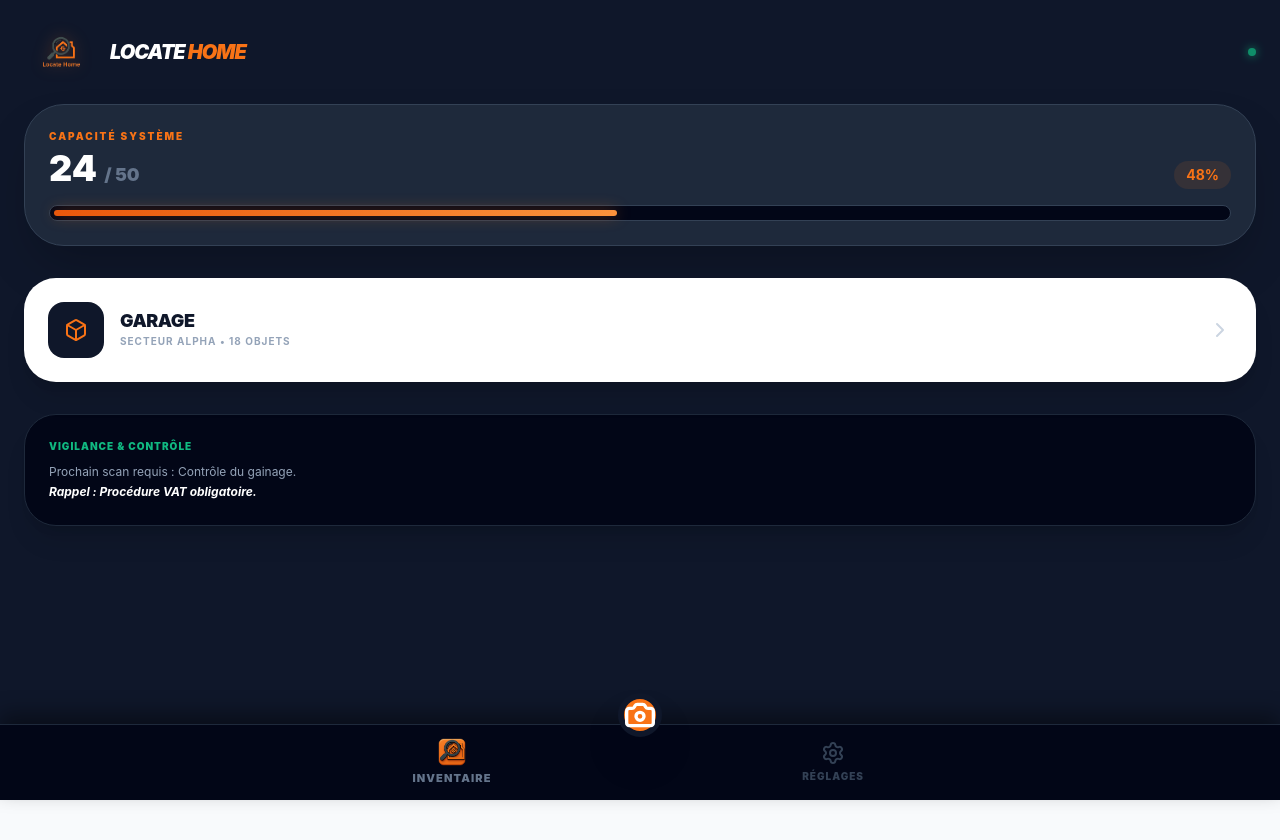
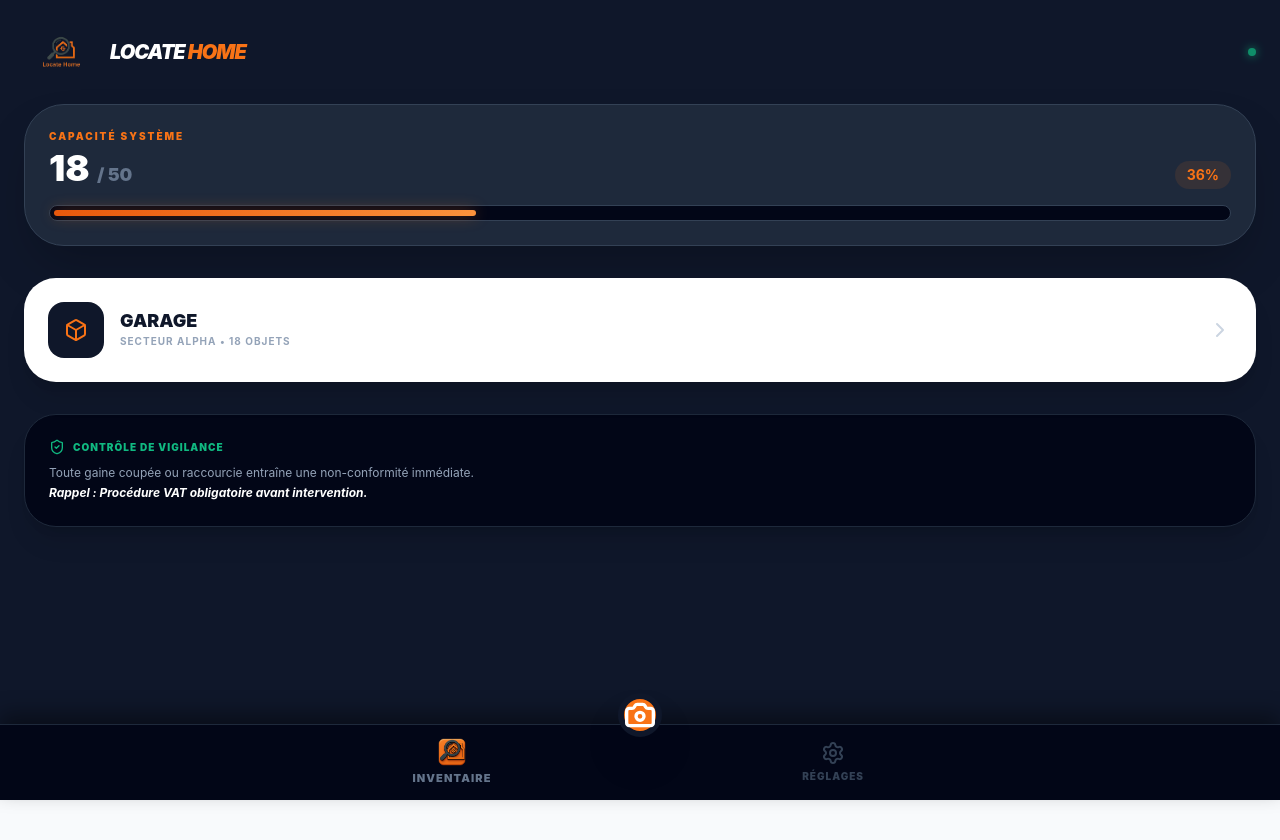
Before and after one commit to loeselnico-debug/locate-home, a React (Vite) app: page / in a window 1280 px wide. Shown: the top 840 px of the page. Built offline with nearby package versions, Linux system fonts and the light colour scheme.

Commit message:
Nettoyage final des icônes inutilisées dans le Dashboard

```diff
--- a/src/components/Dashboard.tsx
+++ b/src/components/Dashboard.tsx
@@ -1,84 +1,99 @@
 import { useState } from 'react';
-import { Box, ChevronRight } from 'lucide-react';
+import { Box, ChevronRight, ShieldCheck } from 'lucide-react'; // AlertTriangle et Info ont été retirés
 
 const Dashboard = () => {
   const [showGarageDetails, setShowGarageDetails] = useState(false);
 
-  // DONNÉES DE L'INVENTAIRE
-  const objectCount = 24;
+  // 📋 LISTE DES 18 OUTILS RÉELS (Secteur Garage)
+  const garageTools = [
+    { id: 1, name: "Tournevis Phillips PH2", type: "Rouge", status: "OK", volt: "1000V" },
+    { id: 2, name: "Tournevis Plat 5.5", type: "Jaune", status: "OK", volt: "1000V" },
+    { id: 3, name: "Tournevis Pozidriv PZ2", type: "Bleu", status: "OK", volt: "1000V" },
+    { id: 4, name: "Tournevis Torx T20", type: "Vert", status: "Impact Gaine", volt: "Non-conforme" },
+    { id: 5, name: "Tournevis Hex 4mm", type: "Gris clair", status: "OK", volt: "1000V" },
+    { id: 6, name: "Vérificateur Absence Tension (VAT)", type: "Mesure", status: "OK", volt: "CAT IV" },
+    { id: 7, name: "Pince Coupante Isolée", type: "Coupe", status: "OK", volt: "1000V" },
+    { id: 8, name: "Pince à Dénuder", type: "Coupe", status: "OK", volt: "1000V" },
+    { id: 9, name: "Clef de Fontainier", type: "Eau", status: "OK", volt: "Manuel" },
+    { id: 10, name: "Multimètre Industriel", type: "Mesure", status: "Calibré", volt: "Numérique" },
+    { id: 11, name: "Clef à Molette 10'", type: "Serrage", status: "OK", volt: "Gaine standard" },
+    { id: 12, name: "Jeu de Clefs Mâles", type: "Serrage", status: "OK", volt: "Chrome" },
+    { id: 13, name: "Lampe Frontale ATEX", type: "Eclairage", status: "Charge 90%", volt: "Sécurité" },
+    { id: 14, name: "Miroir d'Inspection", type: "Vision", status: "OK", volt: "Télescopique" },
+    { id: 15, name: "Télémètre Laser", type: "Mesure", status: "OK", volt: "IP65" },
+    { id: 16, name: "Caméra d'Inspection Portative", type: "Assainissement", status: "OK", volt: "Batterie OK" },
+    { id: 17, name: "Détecteur de Gaz (H2S)", type: "Sécurité", status: "Calibré", volt: "Indispensable" },
+    { id: 18, name: "Marteau de Mécanicien", type: "Frappe", status: "Manche OK", volt: "Standard" },
+  ];
+
+  const objectCount = garageTools.length;
   const maxCapacity = 50;
   const percentage = (objectCount / maxCapacity) * 100;
 
-  // 1. VUE DÉTAILLÉE DU GARAGE
   if (showGarageDetails) {
     return (
-      <div className="p-6 space-y-6 bg-slate-900 min-h-screen text-white">
-        <button
-          onClick={() => setShowGarageDetails(false)}
-          className="text-orange-500 font-bold p-2 hover:bg-orange-500/10 rounded-lg transition-colors"
-        >
-          ← RETOUR
+      <div className="p-4 space-y-6 bg-slate-900 min-h-screen text-white pb-20">
+        <button onClick={() => setShowGarageDetails(false)} className="text-orange-500 font-black flex items-center gap-2 mb-4">
+          <ChevronRight className="rotate-180" /> RETOUR DASHBOARD
         </button>
-        <div className="bg-slate-800 rounded-3xl p-6 border border-slate-700 shadow-xl">
-          <h2 className="text-2xl font-black uppercase italic">Secteur : <span className="text-orange-500">Garage</span></h2>
-          <p className="text-slate-400 text-sm mt-2 font-bold uppercase tracking-widest">18 Objets enregistrés</p>
-          <div className="mt-6 p-4 bg-slate-900/50 rounded-2xl border border-slate-700 text-slate-500 italic text-sm text-center">
-            Liste des outils en cours de synchronisation...
+
+        <div className="bg-slate-800 rounded-[2rem] p-6 border border-slate-700 shadow-2xl">
+          <h2 className="text-2xl font-black uppercase italic italic mb-1">Inventaire : <span className="text-orange-500">Garage</span></h2>
+          <p className="text-slate-500 text-[10px] font-bold uppercase tracking-widest mb-6">État des équipements de maintenance</p>
+
+          <div className="space-y-3">
+            {garageTools.map(tool => (
+              <div key={tool.id} className="flex items-center justify-between p-4 bg-slate-900/50 rounded-2xl border border-slate-700">
+                <div className="flex flex-col">
+                  <span className="font-bold text-sm text-slate-100">{tool.name}</span>
+                  <span className="text-[9px] text-slate-500 uppercase tracking-tighter">{tool.type} • {tool.volt}</span>
+                </div>
+                <div className={`px-3 py-1 rounded-full text-[9px] font-black uppercase ${tool.status === 'OK' || tool.status === 'Calibré' ? 'bg-emerald-500/10 text-emerald-500' : 'bg-orange-500/10 text-orange-500'}`}>
+                  {tool.status}
+                </div>
+              </div>
+            ))}
           </div>
         </div>
       </div>
     );
   }
 
-  // 2. VUE PRINCIPALE (DASHBOARD ANTHRACITE)
   return (
     <div className="p-6 space-y-8 pb-32 bg-slate-900 min-h-screen">
       {/* LOGO & STATUT */}
-<div className="flex items-center justify-between pt-2">
-  <div className="flex items-center gap-3">
-    {/* Montage du logo réel */}
-    <img
-      src="/logo.png"
-      alt="Locate Home"
-      className="h-10 w-auto object-contain brightness-110 drop-shadow-[0_0_8px_rgba(249,115,22,0.3)]"
-    />
-    <h1 className="text-xl font-black text-white tracking-tighter uppercase italic">
-      Locate <span className="text-orange-500">Home</span>
-    </h1>
-  </div>
-  <div className="h-2 w-2 rounded-full bg-emerald-500 animate-pulse shadow-[0_0_10px_#10b981]"></div>
-</div>
+      <div className="flex items-center justify-between pt-2">
+        <div className="flex items-center gap-3">
+          <img src="/logo.png" alt="Locate Home" className="h-10 w-auto object-contain" />
+          <h1 className="text-xl font-black text-white tracking-tighter uppercase italic">Locate <span className="text-orange-500">Home</span></h1>
+        </div>
+        <div className="h-2 w-2 rounded-full bg-emerald-500 animate-pulse shadow-[0_0_10px_#10b981]"></div>
+      </div>
 
-      {/* JAUGE DE CAPACITÉ ORANGE */}
+      {/* JAUGE ORANGE */}
       <div className="bg-slate-800 p-6 rounded-[2.5rem] border border-slate-700 shadow-2xl">
-        <div className="flex justify-between items-end mb-4 text-left">
-          <div>
+        <div className="flex justify-between items-end mb-4">
+          <div className="text-left">
             <p className="text-[10px] font-black text-orange-500 uppercase tracking-[0.2em] mb-1">Capacité Système</p>
             <h2 className="text-4xl font-black text-white">{objectCount} <span className="text-lg text-slate-500">/ {maxCapacity}</span></h2>
           </div>
           <p className="text-sm font-bold text-orange-500 bg-orange-500/10 px-3 py-1 rounded-full">{Math.round(percentage)}%</p>
         </div>
         <div className="w-full bg-slate-950 h-4 rounded-full p-1 border border-slate-700">
-          <div
-            className="h-full rounded-full transition-all duration-1000 bg-gradient-to-r from-orange-600 to-orange-400 shadow-[0_0_15px_rgba(249,115,22,0.4)]"
-            style={{ width: `${percentage}%` }}
-          />
+          <div className="h-full rounded-full bg-gradient-to-r from-orange-600 to-orange-400 transition-all duration-1000 shadow-[0_0_15px_rgba(249,115,22,0.4)]" style={{ width: `${percentage}%` }} />
         </div>
       </div>
 
-      {/* BOUTON GARAGE */}
-      <button
-        onClick={() => setShowGarageDetails(true)}
-        className="w-full text-left bg-white p-6 rounded-[2rem] shadow-xl active:scale-95 transition-all group"
-      >
+      {/* SECTEUR GARAGE */}
+      <button onClick={() => setShowGarageDetails(true)} className="w-full text-left bg-white p-6 rounded-[2rem] shadow-xl active:scale-95 transition-all group">
         <div className="flex justify-between items-center">
           <div className="flex gap-4 items-center text-left">
             <div className="bg-slate-900 p-4 rounded-2xl text-orange-500 group-hover:bg-orange-500 group-hover:text-white transition-colors">
               <Box size={24} />
             </div>
             <div>
-              <h3 className="font-black text-slate-900 text-lg uppercase tracking-tight leading-none">Garage</h3>
-              <p className="text-[10px] text-slate-400 font-bold uppercase tracking-widest mt-1">Secteur Alpha • 18 Objets</p>
+              <h3 className="font-black text-slate-900 text-lg uppercase leading-none">Garage</h3>
+              <p className="text-[10px] text-slate-400 font-bold uppercase tracking-widest mt-1">Secteur Alpha • {objectCount} Objets</p>
             </div>
           </div>
           <ChevronRight className="text-slate-300 group-hover:text-orange-500 transition-colors" />
@@ -86,11 +101,14 @@ const Dashboard = () => {
       </button>
 
       {/* BANDEAU VIGILANCE */}
-      <div className="bg-slate-950 p-6 rounded-[2rem] border border-slate-800 shadow-xl">
-        <p className="text-[10px] font-black text-emerald-500 uppercase tracking-widest mb-2">Vigilance & Contrôle</p>
+      <div className="bg-slate-950 p-6 rounded-[2rem] border border-slate-800 shadow-xl text-left">
+        <div className="flex gap-2 items-center mb-2">
+          <ShieldCheck className="text-emerald-500" size={16} />
+          <p className="text-[10px] font-black text-emerald-500 uppercase tracking-widest">Contrôle de Vigilance</p>
+        </div>
         <p className="text-slate-400 text-xs leading-relaxed">
-          Prochain scan requis : Contrôle du gainage. <br/>
-          <span className="text-white font-bold italic">Rappel : Procédure VAT obligatoire.</span>
+          Toute gaine coupée ou raccourcie entraîne une non-conformité immédiate. <br/>
+          <span className="text-white font-bold italic">Rappel : Procédure VAT obligatoire avant intervention.</span>
         </p>
       </div>
     </div>
```
